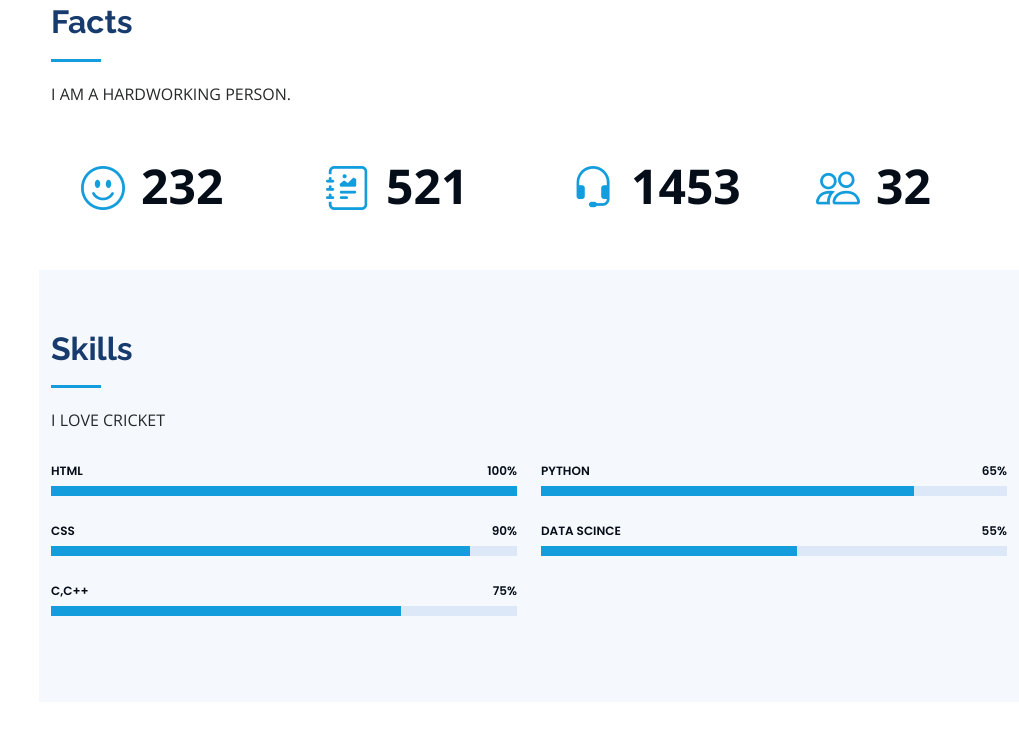
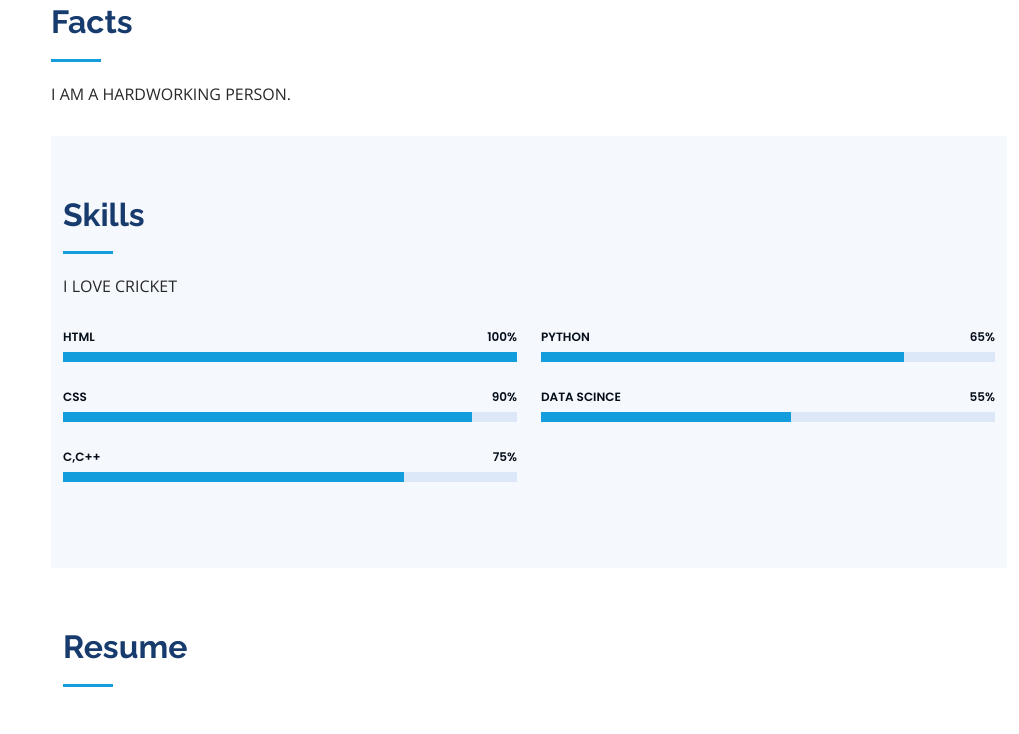
Before and after one commit to NIKHILKAUSHIK72/nikhilkaushik1, a plain HTML site: page index.html in a window 1280 px wide. Shown: the part 1336-2070 px from the top of the page, without its empty margins (261-1280 px from the left). Drawn offline with nearby package versions, Linux system fonts and the light colour scheme.

Commit message:
Update index.html

```diff
--- a/index.html
+++ b/index.html
@@ -135,44 +135,9 @@
           <p>I AM A HARDWORKING PERSON.</p>
         </div>
 
-        <div class="row no-gutters">
 
-          <div class="col-lg-3 col-md-6 d-md-flex align-items-md-stretch" data-aos="fade-up">
-            <div class="count-box">
-              <i class="bi bi-emoji-smile"></i>
-              <span data-purecounter-start="0" data-purecounter-end="232" data-purecounter-duration="1" class="purecounter"></span>
 
-            </div>
-          </div>
 
-          <div class="col-lg-3 col-md-6 d-md-flex align-items-md-stretch" data-aos="fade-up" data-aos-delay="100">
-            <div class="count-box">
-              <i class="bi bi-journal-richtext"></i>
-              <span data-purecounter-start="0" data-purecounter-end="521" data-purecounter-duration="1" class="purecounter"></span>
-
-            </div>
-          </div>
-
-          <div class="col-lg-3 col-md-6 d-md-flex align-items-md-stretch" data-aos="fade-up" data-aos-delay="200">
-            <div class="count-box">
-              <i class="bi bi-headset"></i>
-              <span data-purecounter-start="0" data-purecounter-end="1453" data-purecounter-duration="1" class="purecounter"></span>
-
-            </div>
-          </div>
-
-          <div class="col-lg-3 col-md-6 d-md-flex align-items-md-stretch" data-aos="fade-up" data-aos-delay="300">
-            <div class="count-box">
-              <i class="bi bi-people"></i>
-              <span data-purecounter-start="0" data-purecounter-end="32" data-purecounter-duration="1" class="purecounter"></span>
-
-            </div>
-          </div>
-
-        </div>
-
-      </div>
-    </section><!-- End Facts Section -->
 
     <!-- ======= Skills Section ======= -->
     <section id="skills" class="skills section-bg">
```
